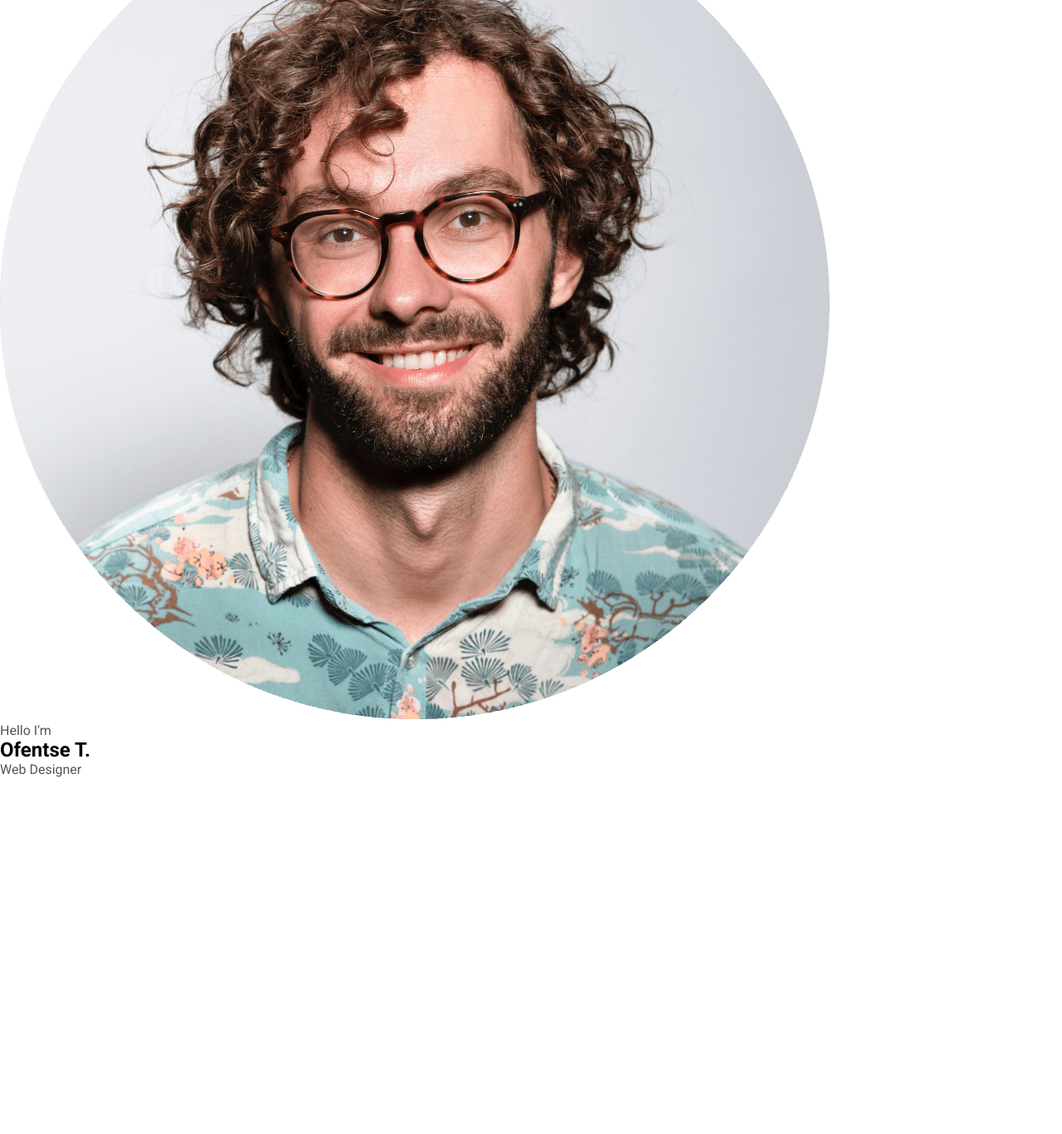
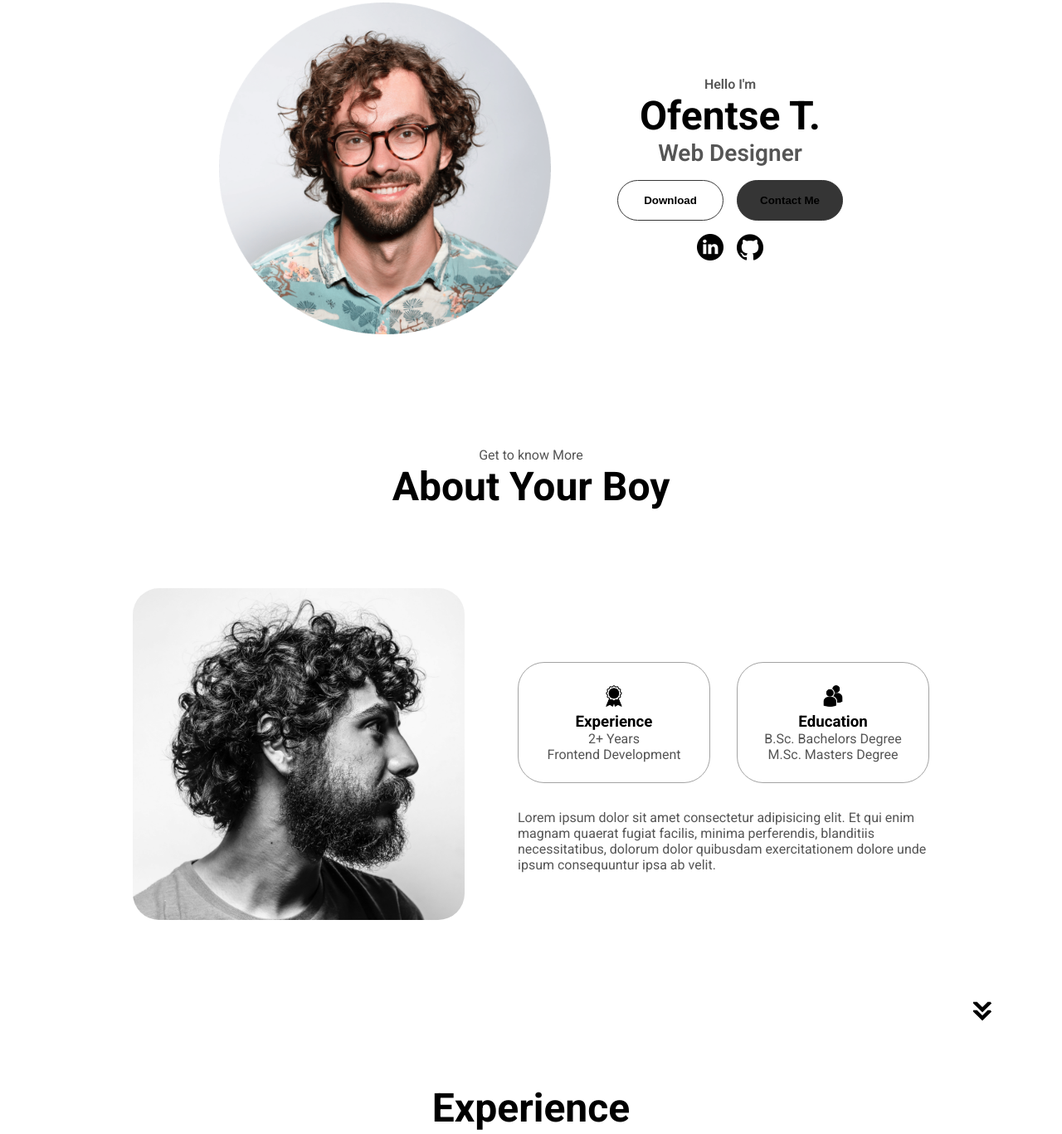
Before and after one commit to Ofentse-T/My-Web-Work, a plain HTML site: page index.html in a window 1280 px wide. Shown: the part 269-1636 px from the top of the page at 83% size. Before the commit the page ends 1206 px from the top, so only its background shows below. Drawn offline with Linux system fonts and the light colour scheme.

Commit message:
Added about me section

```diff
--- a/index.html
+++ b/index.html
@@ -43,7 +43,93 @@
         <p class="section__text__p1">Hello I'm</p>
         <h1 class="title">Ofentse T.</h1>
         <p class="section__text__p2">Web Designer</p>
-        <div class="btn-container"></div>
+        <div class="btn-container">
+          <button class="btn btn-color-2">
+            <a href="/assets/resume-example.pdf" target="_blank">Download</a>
+          </button>
+          <button class="btn btn-color-1">
+            <a href="#contact">Contact Me</a>
+          </button>
+        </div>
+        <div id="socials-container">
+          <img
+            src="assets/linkedin.png"
+            alt="My LinkedIn Profile"
+            class="icon"
+            onclick="location.href='https://linkedin.com/'"
+          />
+          <img
+            src="assets/github.png"
+            alt="My GitHub Profile"
+            class="icon"
+            onclick="location.href='https://github.com/'"
+          />
+        </div>
+      </div>
+    </section>
+    <section id="about">
+      <p class="section__text__p1">Get to know More</p>
+      <h1 class="title">About Your Boy</h1>
+      <div class="section-container">
+        <div class="section__pic-container">
+          <img
+            src="/assets/about-pic.png"
+            alt="profile picture"
+            class="about-pic"
+          />
+        </div>
+        <div class="about-details-container">
+          <div class="about-containers">
+            <div class="details-container">
+              <img
+                src="assets/experience.png"
+                alt="Experience icon"
+                class="icon"
+              />
+              <h3>Experience</h3>
+              <p>2+ Years <br>Frontend Development</br></p>
+            </div>
+            <div class="details-container">
+              <img
+                src="assets/education.png"
+                alt="Experience icon"
+                class="icon"
+              />
+              <h3>Education</h3>
+              <p>B.Sc. Bachelors Degree <br>M.Sc. Masters Degree</br></p>
+            </div>
+          </div>
+          <div class="text-container">
+            <p>
+              Lorem ipsum dolor sit amet consectetur adipisicing elit. Et qui
+              enim magnam quaerat fugiat facilis, minima perferendis, blanditiis
+              necessitatibus, dolorum dolor quibusdam exercitationem dolore unde
+              ipsum consequuntur ipsa ab velit.
+            </p>
+          </div>
+        </div>
+      </div>
+      <img
+        src="assets/arrow.png"
+        alt="Arrow icon"
+        class="icon arrow"
+        onclick="location.href='./#experience'"
+      />
+    </section>
+    <section id="experience">
+      <p class="section__text__p1"></p>
+      <h1 class="title">Experience</h1>
+      <div class="experience-details-container">
+        <div class="about-containers">
+          <div class="details-container">
+            <h2 class="experience-sub-title"></h2>
+            <div class="article-container">
+              <article>
+                <img src="assets/checkmark.png" alt="experience icon" class="icon">
+              </article>
+            </div>
+          </div>
+        </div>
       </div>
     </section>
     <script src="script.js"></script>
--- a/mediaquery.css
+++ b/mediaquery.css
@@ -6,3 +6,144 @@
     display: flex;
   }
 }
+
+/* Sections */
+section {
+  padding-top: 4vh;
+  height: 96vh;
+  margin: 0 10rem;
+  box-sizing: border-box;
+  min-height: fit-content;
+}
+.section-container {
+  display: flex;
+}
+
+/* Profile Section */
+#profile {
+  display: flex;
+  justify-content: center;
+  gap: 5rem;
+  height: 80vh;
+}
+.section__pic-container {
+  display: flex;
+  height: 400px;
+  width: 400px;
+  margin: auto 0;
+}
+.section__text {
+  align-self: center;
+  text-align: center;
+}
+.section__text p {
+  font-weight: 600;
+}
+.section__text__p1 {
+  text-align: center;
+}
+.section__text__p2 {
+  font-size: 1.75rem;
+  margin-bottom: 1rem;
+}
+.title {
+  font-size: 3rem;
+  text-align: center;
+}
+
+#socials-container {
+  display: flex;
+  justify-content: center;
+  margin-top: 1rem;
+  gap: 1rem;
+}
+
+/* Icons */
+.icon {
+  cursor: pointer;
+  height: 2rem;
+}
+
+/* Buttons */
+.btn-container {
+  display: flex;
+  justify-content: center;
+  gap: 1rem;
+}
+.btn {
+  font-weight: 600;
+  transition: all 300ms ease;
+  padding: 1rem;
+  width: 8rem;
+  border-radius: 2rem;
+}
+
+.btn-color-1,
+.btn-color-2 {
+  border: rgb(53, 53, 53) 0.1rem solid;
+}
+.btn-color-1:hover,
+.btn-color-2:hover {
+  cursor: pointer;
+}
+.btn-color-1,
+.btn-color-2:hover {
+  background: rgb(53, 53, 53);
+  color: white;
+}
+.btn-color-1:hover {
+  background: rgb(0, 0, 0);
+}
+.btn-color-2 {
+  background: none;
+}
+.btn-color-2:hover {
+  border: white 0.1rem solid;
+}
+.btn-container {
+  gap: 1rem;
+}
+
+/* About Section */
+#about {
+  position: relative;
+}
+.about-containers {
+  gap: 2rem;
+  margin-bottom: 2rem;
+  margin-top: 2rem;
+}
+.about-details-container {
+  justify-content: center;
+  flex-direction: column;
+}
+.about-containers,
+.about-details-container {
+  display: flex;
+}
+.about-pic {
+  border-radius: 2rem;
+}
+.arrow {
+  position: absolute;
+  right: -5rem;
+  bottom: 2.5rem;
+}
+.details-container {
+  padding: 1.5rem;
+  flex: 1;
+  background: white;
+  border-radius: 2rem;
+  border: rgb(53, 53, 53) 0.1rem solid;
+  border-color: rgb(163, 163, 163);
+  text-align: center;
+}
+.section-container {
+  gap: 4rem;
+  height: 80%;
+}
+.section__pic-container {
+  height: 400px;
+  width: 400px;
+  margin: auto 0;
+}
```
